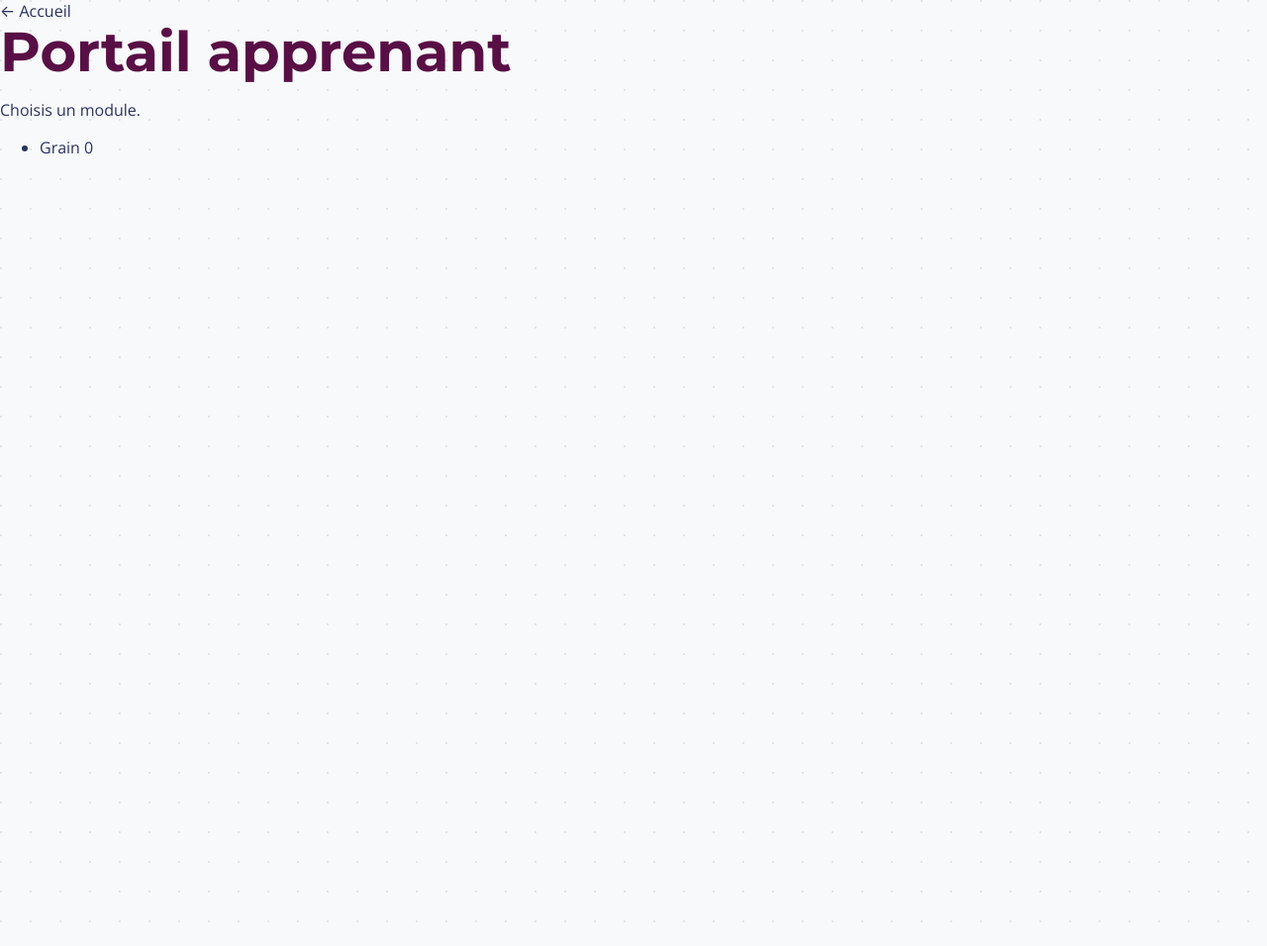
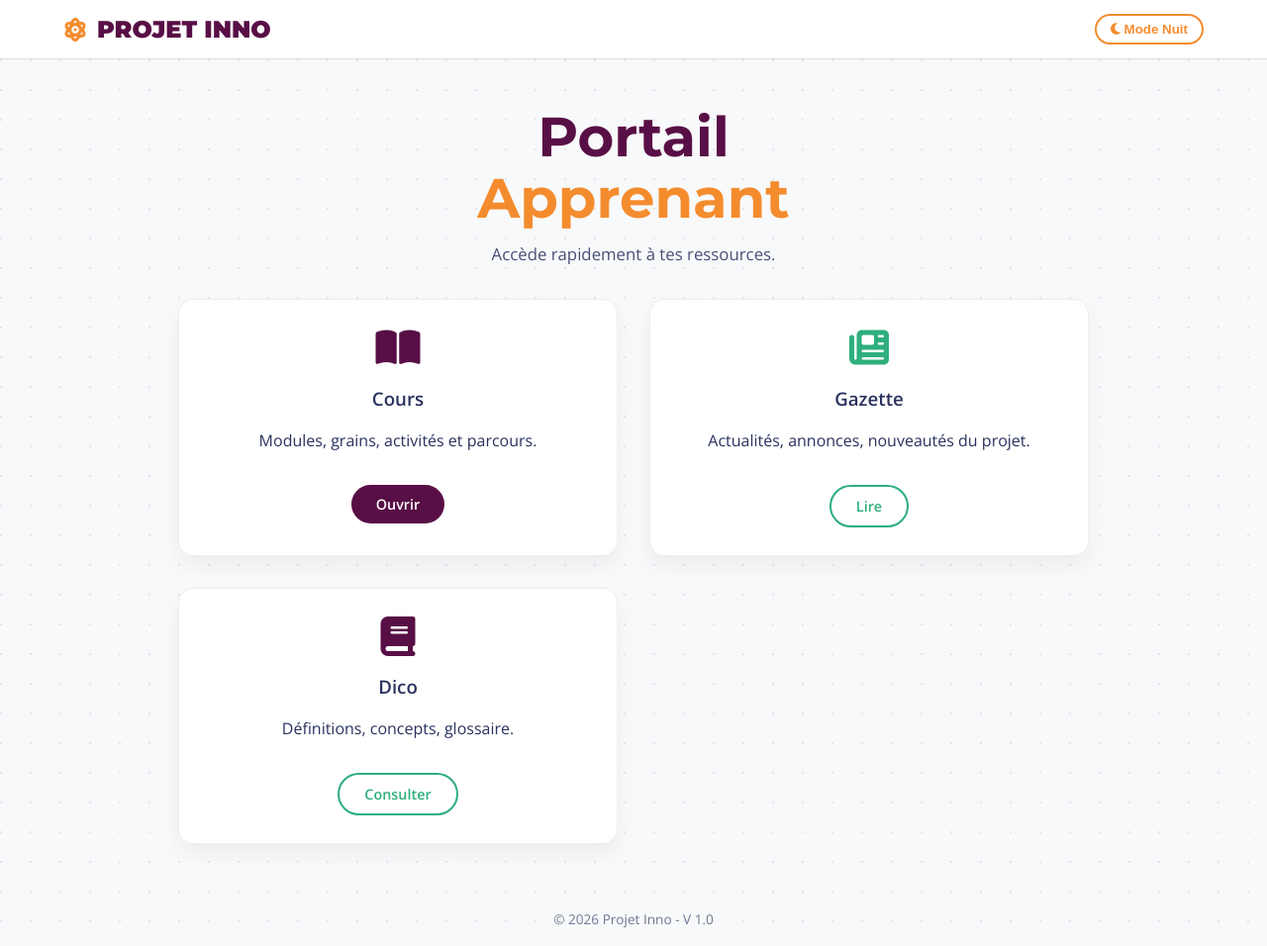
Before and after one commit to Tyrulfr/projet_inno_pui, a Jekyll site: the page built from pages/apprenant/portal.md, in a window 1280 px wide and 956 px high. Shown: the whole window at 99% size. Built offline with Jekyll 4.4.1, drawn with Linux system fonts in a browser that asks for light colours.

Commit message:
Revamp learner portal layout and content

```diff
--- a/pages/apprenant/portal.md
+++ b/pages/apprenant/portal.md
@@ -1,16 +1,44 @@
 ---
 layout: default
-title: Portail apprenant
+title: "PROJET INNO | Portail apprenant"
 ---
-<header class="topbar">
-  <a class="brand" href="{{ '/' | relative_url }}">← Accueil</a>
-</header>
+<nav class="navbar">
+  <a class="logo" href="{{ '/' | relative_url }}">
+    <i class="fa-solid fa-atom" style="color: var(--orange);" aria-hidden="true"></i>
+    PROJET INNO
+  </a>
 
-<main class="container">
-  <h1>Portail apprenant</h1>
-  <p>Choisis un module.</p>
+  <button class="theme-btn" type="button" onclick="toggleTheme()">
+    <i class="fa-solid fa-moon" aria-hidden="true"></i> Mode Nuit
+  </button>
+</nav>
 
-  <ul class="list">
-    <li><a href="{{ '/pages/apprenant/cours/grain0.html' | relative_url }}">Grain 0</a></li>
-  </ul>
-</main>
+<section class="hero">
+  <h1>Portail<br><span style="color: var(--orange);">Apprenant</span></h1>
+  <p class="subtitle">Accède rapidement à tes ressources.</p>
+
+  <div class="cards-container cards-3">
+    <div class="card" onclick="window.location.href='{{ '/pages/apprenant/cours/index.html' | relative_url }}'">
+      <i class="fa-solid fa-book-open icon concepteur-icon" aria-hidden="true"></i>
+      <h3>Cours</h3>
+      <p>Modules, grains, activités et parcours.</p>
+      <span class="btn btn-primary">Ouvrir</span>
+    </div>
+
+    <div class="card" onclick="window.location.href='{{ '/pages/apprenant/gazette/index.html' | relative_url }}'">
+      <i class="fa-solid fa-newspaper icon user-icon" aria-hidden="true"></i>
+      <h3>Gazette</h3>
+      <p>Actualités, annonces, nouveautés du projet.</p>
+      <span class="btn btn-outline">Lire</span>
+    </div>
+
+    <div class="card" onclick="window.location.href='{{ '/pages/apprenant/dico/index.html' | relative_url }}'">
+      <i class="fa-solid fa-book icon concepteur-icon" aria-hidden="true"></i>
+      <h3>Dico</h3>
+      <p>Définitions, concepts, glossaire.</p>
+      <span class="btn btn-outline">Consulter</span>
+    </div>
+  </div>
+</section>
+
+<footer>&copy; 2026 Projet Inno - V 1.0</footer>
```
